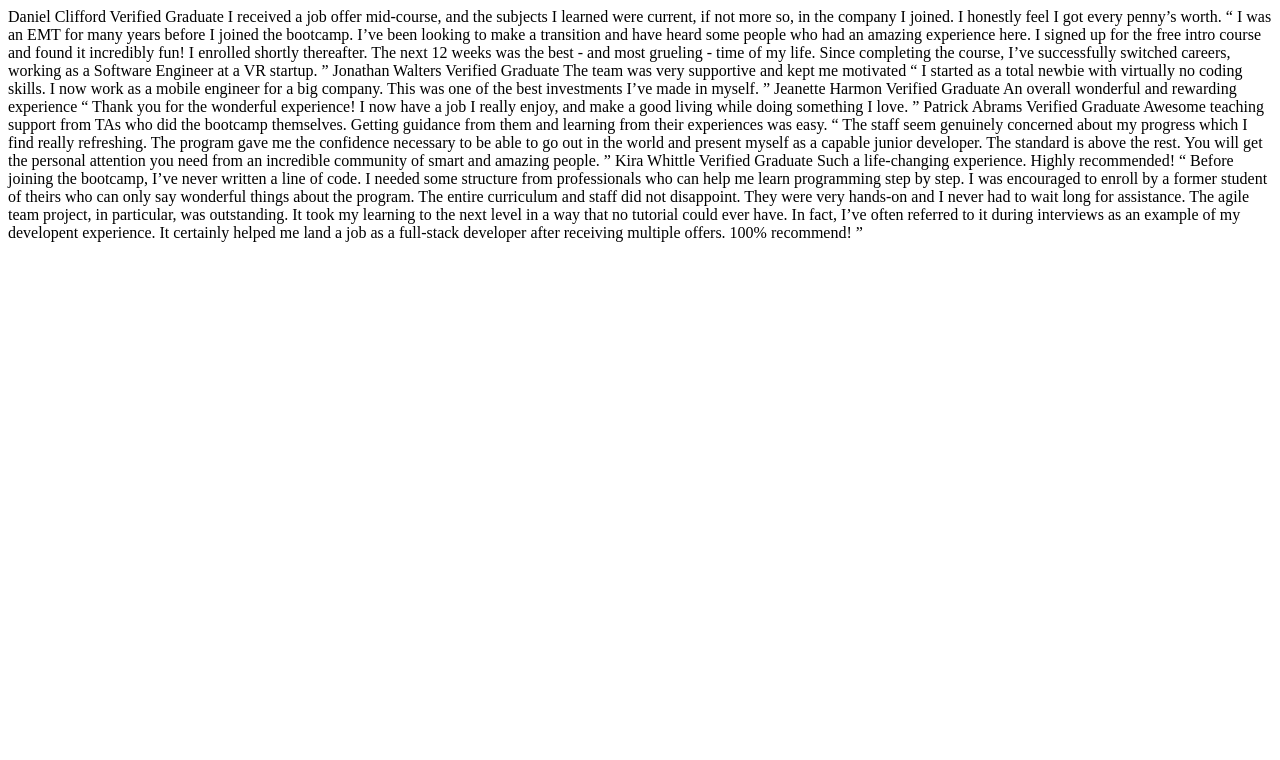
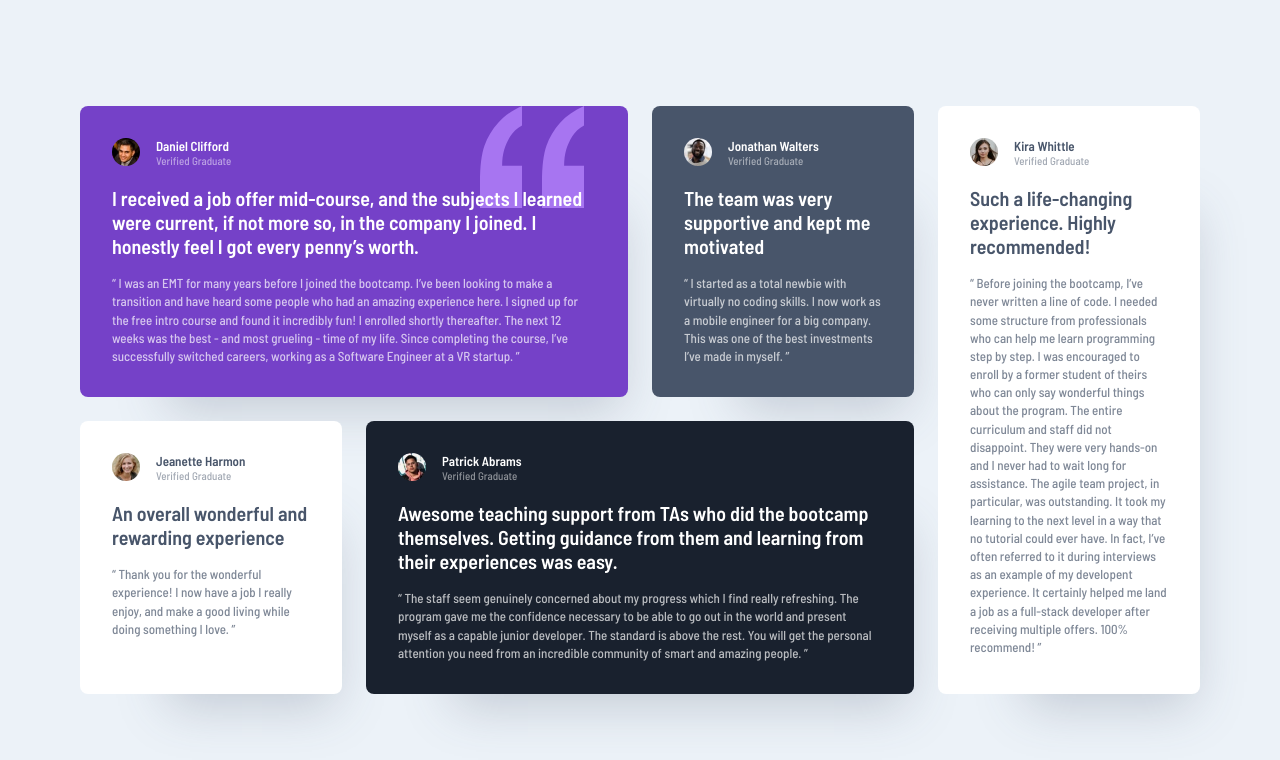
Before and after one commit to guilmorales/testimonials-grid-section-main, a plain HTML site: page index.html in a window 1280 px wide. Drawn offline with Linux system fonts and the light colour scheme.

Commit message:
Adding html elements and styles

```diff
--- a/assets/css/styles.css
+++ b/assets/css/styles.css
@@ -0,0 +1,128 @@
+/*========== GOOGLE FONTS ==========*/
+@import url('https://fonts.googleapis.com/css2?family=Barlow+Semi+Condensed:wght@500;600&display=swap');
+
+/*========== VARIABLES CSS =========*/
+:root {
+  /*============ Colors ============*/
+  --color-moderate-violet: hsl(263, 55%, 52%);
+  --color-dark-grayish-blue: hsl(217, 19%, 35%);
+  --color-dark-blackish-blue: hsl(219, 29%, 14%);
+  --color-white: hsl(0, 0%, 100%);
+  --color-light-gray: hsl(0, 0%, 81%);
+  --color-light-grayish-blue: hsl(210, 46%, 95%);
+
+  /*====== Font and typography =====*/
+  --primary-font: 'Barlow Semi Condensed', sans-serif;
+  --big-font-size: 1.25rem;
+  --small-font-size: 0.8125rem;
+  --smaller-font-size: 0.6875rem;
+}
+
+/*=============== BASE =============*/
+*, ::before, ::after {
+  box-sizing: border-box;
+}
+
+body {
+  background-color: var(--color-light-grayish-blue);
+  font-family: var(--primary-font);
+  height: 100vh;
+  margin: 0;
+  padding: 1.5rem 1rem;
+}
+
+h2, p {
+  margin: 0;
+}
+
+main {
+  display: grid;
+  gap: 1.5rem;
+}
+
+.testimonial {
+  padding: 2rem;
+  border-radius: 0.5rem;
+  box-shadow: 2.5rem 3.75rem 3rem -3rem hsl(217deg 19% 35% / 25%);
+}
+
+.testimonial:first-child {
+  background-image: url("../img/bg-pattern-quotation.svg");
+  background-repeat: no-repeat;
+  background-position: top right 10%;
+}
+
+.testimonial__header {
+  display: flex;
+  gap: 1rem;
+}
+
+.testimonial img {
+  width: 1.75rem;
+  border-radius: 50%;
+}
+
+.testimonial__header h2 {
+  font-size: var(--small-font-size);
+}
+
+.testimonial__header p {
+  font-size: var(--smaller-font-size);
+  opacity: 0.5;
+}
+
+.testimonial__body h1 {
+  font-size: var(--big-font-size);
+}
+
+.testimonial__body p {
+  font-size: var(--small-font-size);
+  opacity: 0.7;
+  line-height: 1.4;
+}
+
+.text-white {
+  color: var(--color-white);
+}
+
+.text-dark {
+  color: var(--color-dark-grayish-blue);
+}
+
+.bg-primary {
+  background-color: var(--color-moderate-violet);
+}
+
+.bg-secondary {
+  background-color: var(--color-dark-grayish-blue);
+}
+
+.bg-light {
+  background-color: var(--color-white);
+}
+
+.bg-dark {
+  background-color: var(--color-dark-blackish-blue);
+}
+
+@media screen and (min-width: 1140px) {
+  body {
+    display: flex;
+    justify-content: center;
+    align-items: center;
+  }
+
+  main {
+    grid-template-columns: repeat(4, 1fr);
+    width: min(95%, 70rem);
+  }
+
+  .testimonial:last-child{
+    grid-column: 4;
+    grid-row: 1 / 3;
+  }
+
+  .grid-col-span-2 {
+    grid-column: span 2;
+  }
+}
--- a/index.html
+++ b/index.html
@@ -10,50 +10,107 @@
   <title>Frontend Mentor | Testimonials grid section</title>
 </head>
 <body>
-  Daniel Clifford
-  Verified Graduate
-
+  <main>
+    <article class="testimonial grid-col-span-2 bg-primary text-white">
+      <div class="testimonial__header">
+        <div>
+          <img src="./assets/img/image-daniel.jpg" alt="daniel clifford">
+        </div>
+        <div>
+          <h2>Daniel Clifford</h2>
+          <p>Verified Graduate</p>
+        </div>
+      </div>
+      <div class="testimonial__body">
+        <h1>
           I received a job offer mid-course, and the subjects I learned were current, if not more so,
           in the company I joined. I honestly feel I got every penny’s worth.
-
+        </h1>
+        <p>
           “ I was an EMT for many years before I joined the bootcamp. I’ve been looking to make a
           transition and have heard some people who had an amazing experience here. I signed up
           for the free intro course and found it incredibly fun! I enrolled shortly thereafter.
           The next 12 weeks was the best - and most grueling - time of my life. Since completing
           the course, I’ve successfully switched careers, working as a Software Engineer at a VR startup. ”
+        </p>
+      </div>
+    </article>
 
-  Jonathan Walters
-  Verified Graduate
-
-  The team was very supportive and kept me motivated
-
+    <article class="testimonial bg-secondary text-white">
+      <div class="testimonial__header">
+        <div>
+          <img src="./assets/img/image-jonathan.jpg" alt="jonathan walters">
+        </div>
+        <div>
+          <h2>Jonathan Walters</h2>
+          <p>Verified Graduate</p>
+        </div>
+      </div>
+      <div class="testimonial__body">
+        <h1>The team was very supportive and kept me motivated</h1>
+        <p>
           “ I started as a total newbie with virtually no coding skills. I now work as a mobile engineer
           for a big company. This was one of the best investments I’ve made in myself. ”
+        </p>
+      </div>
+    </article>
 
-  Jeanette Harmon
-  Verified Graduate
-
-  An overall wonderful and rewarding experience
-
+    <article class="testimonial bg-light text-dark">
+      <div class="testimonial__header">
+        <div>
+          <img src="assets/img/image-jeanette.jpg" alt="jeanette harmon">
+        </div>
+        <div>
+          <h2>Jeanette Harmon</h2>
+          <p>Verified Graduate</p>
+        </div>
+      </div>
+      <div class="testimonial__body">
+        <h1>An overall wonderful and rewarding experience</h1>
+        <p>
           “ Thank you for the wonderful experience! I now have a job I really enjoy, and make a good living
           while doing something I love. ”
+        </p>
+      </div>
+    </article>
 
-  Patrick Abrams
-  Verified Graduate
-
+    <article class="testimonial grid-col-span-2 bg-dark text-white">
+      <div class="testimonial__header">
+        <div>
+          <img src="assets/img/image-patrick.jpg" alt="patrick abrams">
+        </div>
+        <div>
+          <h2>Patrick Abrams</h2>
+          <p>Verified Graduate</p>
+        </div>
+      </div>
+      <div class="testimonial__body">
+        <h1>
           Awesome teaching support from TAs who did the bootcamp themselves. Getting guidance from them and
           learning from their experiences was easy.
-
+        </h1>
+        <p>
           “ The staff seem genuinely concerned about my progress which I find really refreshing. The program
           gave me the confidence necessary to be able to go out in the world and present myself as a capable
           junior developer. The standard is above the rest. You will get the personal attention you need from
           an incredible community of smart and amazing people. ”
+        </p>
+      </div>
+    </article>
 
-  Kira Whittle
-  Verified Graduate
-
-  Such a life-changing experience. Highly recommended!
-
+    <article class="testimonial bg-light text-dark">
+      <div class="testimonial__header">
+        <div>
+          <img src="assets/img/image-kira.jpg" alt="kira whittle">
+        </div>
+        <div>
+          <h2>Kira Whittle</h2>
+          <p>Verified Graduate</p>
+        </div>
+      </div>
+      <div class="testimonial__body">
+        <h1>Such a life-changing experience. Highly recommended!</h1>
+        <p>
           “ Before joining the bootcamp, I’ve never written a line of code. I needed some structure from
           professionals who can help me learn programming step by step. I was encouraged to enroll by a former
           student of theirs who can only say wonderful things about the program. The entire curriculum and staff
@@ -62,5 +119,9 @@
           could ever have. In fact, I’ve often referred to it during interviews as an example of my developent
           experience. It certainly helped me land a job as a full-stack developer after receiving multiple offers.
           100% recommend! ”
+        </p>
+      </div>
+    </article>
+  </main>
 </body>
 </html>
```
Lines whose indentation alone changed are shown as unchanged.
